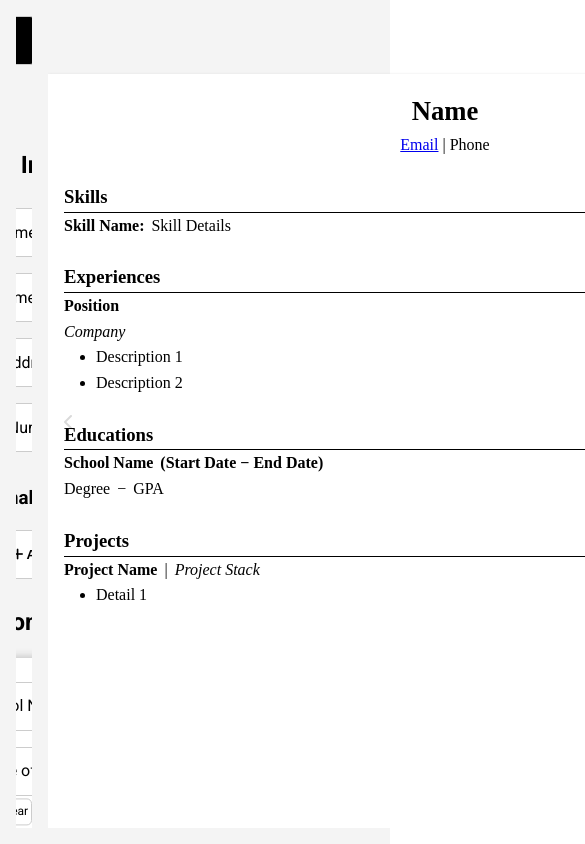
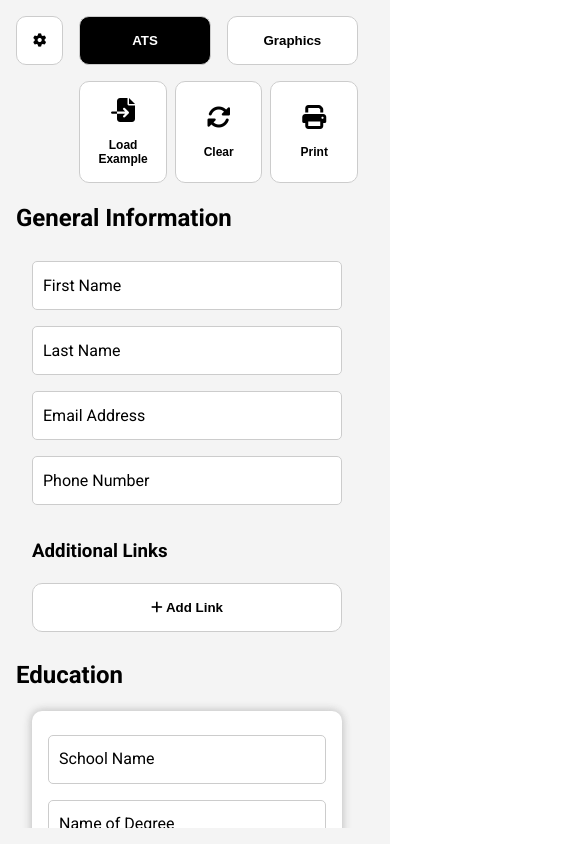
Before and after one commit to Delfiald/cv-application, a React (Vite) app: page / in a window 390 px wide. Shown: the top 844 px of the page, 585 px wide, since content can reach past the window. Built offline with nearby package versions, Linux system fonts and the light colour scheme.

Commit message:
Add responsiveness for smaller screens
- Implemented responsive styles to improve layout adaptability on smaller screens.
- Adjusted scaling, spacing, and alignment to ensure a user-friendly experience.
- Verified that elements remain visually appealing across various screen sizes.

```diff
--- a/src/App.jsx
+++ b/src/App.jsx
@@ -481,6 +481,7 @@ function App() {
        setFontFamily={setFontFamily}
        sectionOrder={sectionOrder}
        setSectionOrder={setSectionOrder}
+       sectionLayout={sectionLayout}
        setSectionLayout={setSectionLayout}
        colors={colors}
        setColors={setColors}
--- a/src/components/Header.jsx
+++ b/src/components/Header.jsx
@@ -1,8 +1,7 @@
 function Header({
  setPreviewContent,
  previewContent,
- menuOpen,
- setMenuOpen,
+ settingsOpen,
  setSettingsOpen,
  setExample,
  clearInput,
@@ -11,10 +10,6 @@ function Header({
   setPreviewContent((prevPreview) =>
    prevPreview === "ats" ? "graphics" : "ats"
   );
- };
-
- const handleMenuOpen = () => {
-  setMenuOpen((prevState) => !prevState);
  };
 
  const handleSettingsOpen = () => {
@@ -29,34 +24,12 @@ function Header({
   <>
    <aside>
     <div className="options">
-     <button onClick={handleSettingsOpen}>
+     <button
+      onClick={handleSettingsOpen}
+      className={settingsOpen ? "open" : ""}
+     >
       <i className="fas fa-gear"></i>
      </button>
-    </div>
-    <button
-     onClick={handleMenuOpen}
-     className={`setting-button ${menuOpen ? "open" : ""}`}
-    >
-     <i className="fas fa-sliders"></i>
-    </button>
-    <div className="menu-wrapper">
-     <div className="fill-example">
-      <button onClick={() => setExample()}>
-       <i className="fas fa-file-import"></i>{" "}
-       <div className="div">Fill With Example</div>
-      </button>
-     </div>
-     <div className="clear">
-      <button onClick={() => clearInput()}>
-       <i className="fas fa-rotate"></i>
-       <div>Clear</div>
-      </button>
-     </div>
-     <div className="print">
-      <button onClick={handlePrint}>
-       <i className="fas fa-print"></i> <div>Print</div>
-      </button>
-     </div>
     </div>
    </aside>
 
@@ -78,6 +51,25 @@ function Header({
        Graphics
       </button>
      </div>
+     <div className="menu-wrapper">
+      <div className="fill-example">
+       <button onClick={() => setExample()}>
+        <i className="fas fa-file-import"></i>{" "}
+        <div className="div">Load Example</div>
+       </button>
+      </div>
+      <div className="clear">
+       <button onClick={() => clearInput()}>
+        <i className="fas fa-rotate"></i>
+        <div>Clear</div>
+       </button>
+      </div>
+      <div className="print">
+       <button onClick={handlePrint}>
+        <i className="fas fa-print"></i> <div>Print</div>
+       </button>
+      </div>
+     </div>
     </nav>
    </header>
   </>
--- a/src/components/Options.jsx
+++ b/src/components/Options.jsx
@@ -102,7 +102,7 @@ function Order({ sectionOrder, setSectionOrder }) {
  );
 }
 
-function Layout({ setSectionLayout }) {
+function Layout({ sectionLayout, setSectionLayout }) {
  const handleSectionLayout = (layoutName) => {
   setSectionLayout(layoutName);
  };
@@ -112,21 +112,21 @@ function Layout({ setSectionLayout }) {
    <div className="layout-list-wrapper">
     <button
      onClick={() => handleSectionLayout("layout-left")}
-     className="layout"
+     className={`layout ${sectionLayout === "layout-left" ? "active" : ""}`}
     >
      <div className="layout-pict"></div>
      <div className="layout-name">Left</div>
     </button>
     <button
      onClick={() => handleSectionLayout("layout-top")}
-     className="layout"
+     className={`layout ${sectionLayout === "layout-top" ? "active" : ""}`}
     >
      <div className="layout-pict"></div>
      <div className="layout-name">Top</div>
     </button>
     <button
      onClick={() => handleSectionLayout("layout-right")}
-     className="layout"
+     className={`layout ${sectionLayout === "layout-right" ? "active" : ""}`}
     >
      <div className="layout-pict"></div>
      <div className="layout-name">Right</div>
@@ -221,6 +221,7 @@ function Options({
  setSectionOrder,
  sectionOrder,
  previewContent,
+ sectionLayout,
  setSectionLayout,
  colors,
  setColors,
@@ -228,6 +229,7 @@ function Options({
  return (
   <section id="options">
    <h2>Options</h2>
+   <div className="options-wrapper">
     {previewContent === "ats" ? (
      <>
       <Fonts fontFamily={fontFamily} setFontFamily={setFontFamily} />
@@ -236,10 +238,14 @@ function Options({
     ) : (
      <>
       <Fonts fontFamily={fontFamily} setFontFamily={setFontFamily} />
-     <Layout setSectionLayout={setSectionLayout} />
+      <Layout
+       sectionLayout={sectionLayout}
+       setSectionLayout={setSectionLayout}
+      />
       <Colors colors={colors} setColors={setColors} />
      </>
     )}
+   </div>
   </section>
  );
 }
--- a/src/components/Preview/Preview.jsx
+++ b/src/components/Preview/Preview.jsx
@@ -538,13 +538,6 @@ function Preview({
 }) {
  return (
   <section id="preview">
-   <button className="nav-button previous">
-    <i className="fas fa-chevron-left"></i>
-   </button>
-   <button className="nav-button next">
-    <i className="fas fa-chevron-right"></i>
-   </button>
-   <div className="page-number">1 of 2</div>
    {previewContent === "ats" ? (
     <ATS
      generalInfoInput={generalInfoInput}
--- a/src/components/options.css
+++ b/src/components/options.css
@@ -4,6 +4,19 @@
  justify-content: start;
  flex-direction: column;
  gap: 2rem;
+ width: 100% !important;
+}
+
+#options > h2 {
+ font-size: 2rem;
+}
+
+#options .options-wrapper {
+ display: flex;
+ flex-direction: column;
+ gap: 1rem;
+ justify-content: start;
+ align-items: start;
 }
 
 #options .font {
@@ -151,6 +164,11 @@
  border-radius: 10px;
 }
 
+#options .layout .layout-list-wrapper .layout.active {
+ background: var(--dark-color-200);
+ color: var(--light-color-200);
+}
+
 #options .layout .layout-list-wrapper .layout-pict {
  position: relative;
  width: 100%;
@@ -199,8 +217,8 @@
  width: 80%;
  display: grid;
  grid-template-columns: repeat(3, 1fr);
- grid-template-rows: 100px;
- align-items: center;
+ grid-template-rows: 120px;
+ align-items: start;
  justify-content: center;
  gap: 1rem;
 }
--- a/src/styles/index.css
+++ b/src/styles/index.css
@@ -166,6 +166,7 @@ header nav {
  display: flex;
  align-items: center;
  justify-content: center;
+ flex-direction: column;
  gap: 1rem;
 }
 
@@ -175,6 +176,7 @@ header nav .preview-button-wrapper {
  grid-template-columns: repeat(2, 1fr);
  align-items: center;
  justify-content: center;
+ width: 100%;
  gap: 1rem;
 }
 
@@ -199,6 +201,7 @@ aside button:hover {
 }
 
 #root .edit-section {
+ max-width: 30vw;
  display: grid;
  grid-template-columns: min-content 1fr;
  overflow-x: hidden;
@@ -222,47 +225,38 @@ aside button:hover {
  gap: 1rem;
 }
 
-#root .edit-section aside > button.open {
+#root .edit-section aside button.open {
  background: var(--dark-color-200);
  color: var(--light-color-200);
 }
 
-#root .edit-section aside .menu-wrapper {
- position: absolute;
- left: 100%;
- top: 50%;
+#root nav .menu-wrapper {
+ width: 100%;
  display: flex;
- align-items: center;
+ align-items: stretch;
  justify-content: center;
  gap: 0.5rem;
- z-index: 1;
- padding: 0.5rem;
- border-radius: 10px;
- transition: 0.35s all ease;
- opacity: 0;
- visibility: hidden;
- white-space: nowrap;
- transform: scaleX(0);
- transform-origin: left;
 }
 
-#root .edit-section aside button.open ~ .menu-wrapper {
- opacity: 1;
- visibility: visible;
- transform: scaleX(1);
-}
-
-#root .edit-section aside .menu-wrapper > div {
+#root nav .menu-wrapper > div {
+ min-height: 75px;
  width: 100%;
 }
 
-#root .edit-section aside .menu-wrapper button {
+#root nav .menu-wrapper > div button {
  width: 100%;
- display: grid;
- grid-template-columns: auto 1fr;
+ height: 100%;
+ display: flex;
+ flex-direction: column;
+ gap: 1rem;
+ justify-content: center;
  align-items: center;
- justify-content: start;
- gap: 0.5rem;
+ padding: 1rem 0.5rem;
+ font-size: 0.75rem;
+}
+
+#root nav .menu-wrapper > div button i {
+ font-size: 1.5rem;
 }
 
 #root .edit-section .input-section {
@@ -385,3 +379,84 @@ footer {
   page-break-inside: avoid;
  }
 }
+
+@media (max-width: 1100px) {
+ body {
+  overflow: visible;
+ }
+
+ #root {
+  flex-direction: column;
+  overflow: visible;
+ }
+
+ #root .edit-section {
+  max-width: 100vw;
+  width: 100%;
+ }
+
+ #root .edit-section .input-section {
+  flex-direction: row;
+  flex-wrap: wrap;
+ }
+
+ #root .edit-section .input-section > section {
+  width: calc(50% - 1rem);
+  align-self: start;
+ }
+
+ #preview {
+  width: 100%;
+ }
+
+ #options .options-wrapper {
+  width: 100%;
+  flex-direction: row;
+  flex-wrap: wrap;
+ }
+
+ #options .options-wrapper > div {
+  width: calc(50% - 1rem);
+ }
+}
+
+@media (max-width: 900px) {
+ #preview > div:last-child .paper {
+  zoom: 0.95;
+ }
+}
+
+@media (max-width: 800px) {
+ #preview > div:last-child .paper {
+  zoom: 0.9;
+ }
+}
+
+@media (max-width: 700px) {
+ #root .edit-section .input-section {
+  flex-direction: column;
+  grid-column: 1 / -1;
+ }
+
+ #root .edit-section .input-section > section {
+  width: 100%;
+ }
+
+ #options .options-wrapper {
+  flex-direction: column;
+ }
+
+ #options .options-wrapper > div {
+  width: 100%;
+ }
+
+ #preview > div:last-child .paper {
+  zoom: 0.45;
+ }
+}
+
+@media (max-width: 400px) {
+ #preview > div:last-child .paper {
+  zoom: 0.35;
+ }
+}
```
Lines whose indentation alone changed are shown as unchanged.
